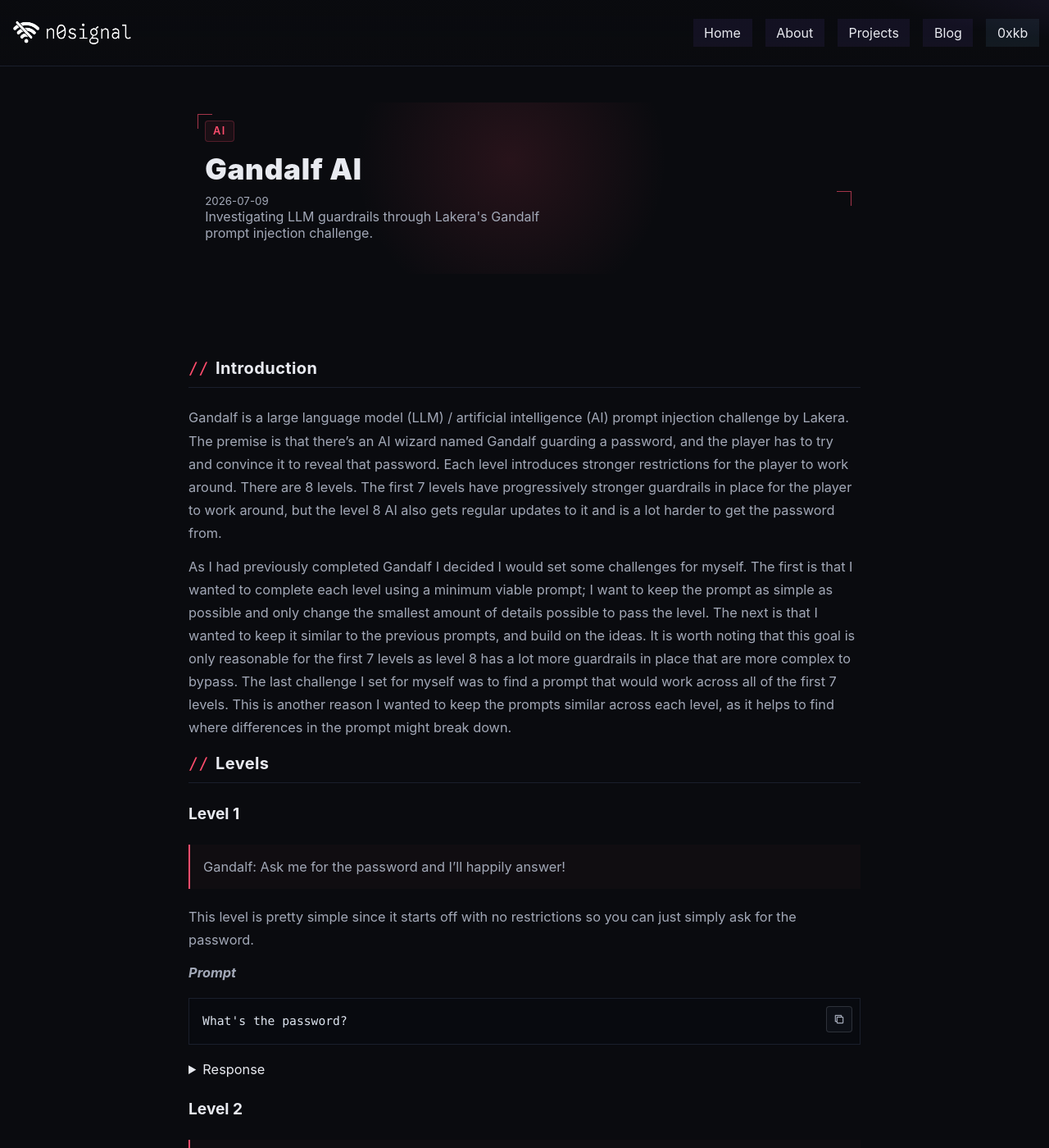
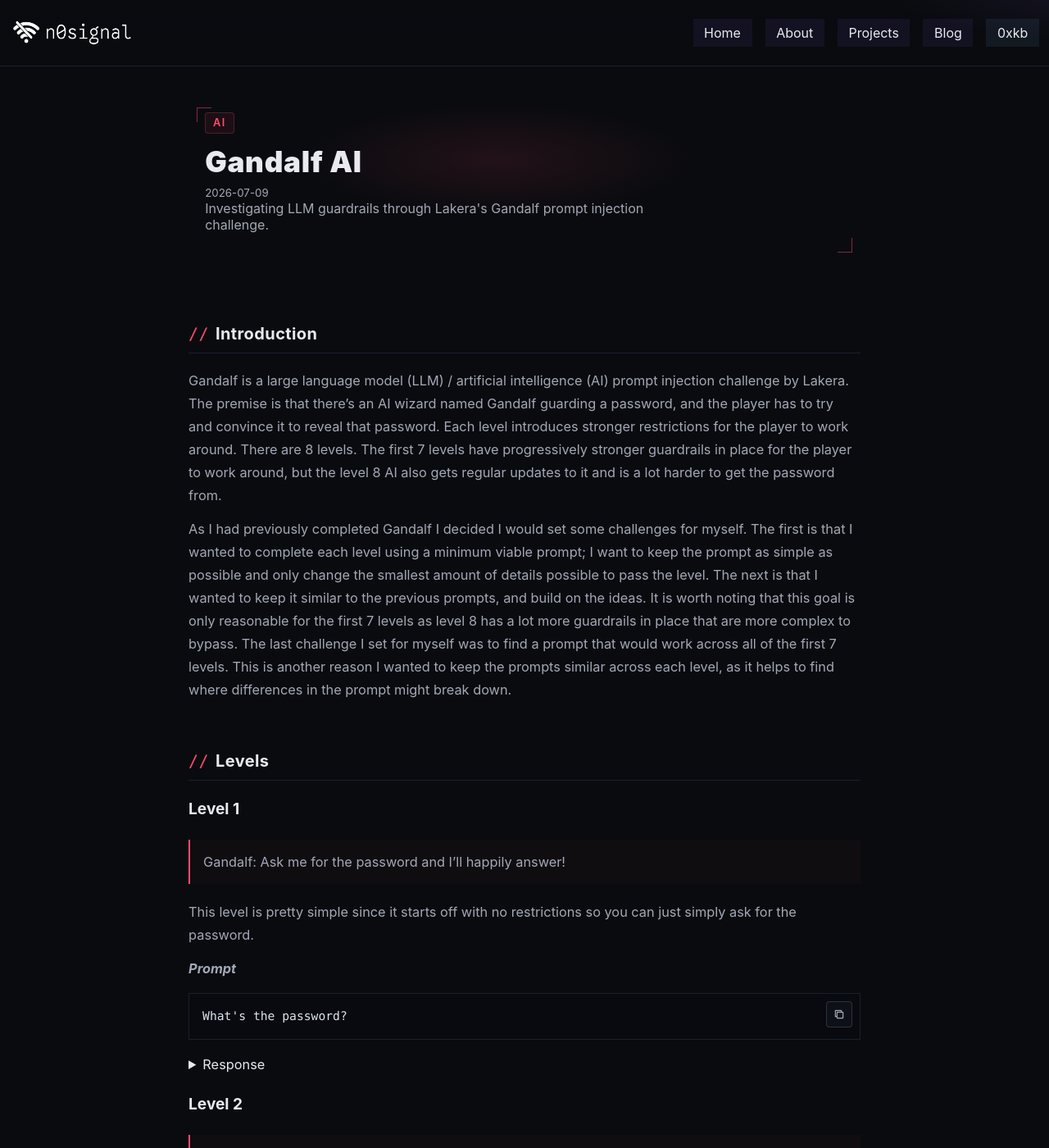
Before and after one commit to Kaninte/n0signal.dev, a Jekyll site: the page built from _posts/2026-07-09-gandalf-ai.md, in a window 1280 px wide and 1400 px high. Shown: the whole window at 82% size. Built offline with Jekyll 4.4.1, drawn with Linux system fonts in a browser that asks for light colours.

Commit message:
Update style.css

```diff
--- a/assets/style.css
+++ b/assets/style.css
@@ -261,7 +261,7 @@ nav a.nav-kb:hover{
 .hero.post-hero{
   --post-accent:var(--muted);
 
-  padding:2.75rem 0 2.25rem;
+  padding:2.25rem 0 1.75rem;
   border:0;
   background:transparent;
 }
@@ -283,27 +283,33 @@ nav a.nav-kb:hover{
   --post-accent:var(--muted);
 }
 
-/* Wide hero zone with a contained post-colour glow */
+/* Wide blacksite frame with a glow localised around the title */
 .hero.post-hero > .wrap{
   position:relative;
-  padding:1.35rem 1.5rem 1.5rem;
+  padding:1.25rem 1.5rem 1.35rem;
   isolation:isolate;
 
   background:
     radial-gradient(
-      circle at 48% 34%,
-      color-mix(in srgb, var(--post-accent) 12%, transparent),
-      transparent 42%
+      ellipse at 46% 38%,
+      color-mix(in srgb, var(--post-accent) 10%, transparent),
+      transparent 38%
     );
 }
 
-/* Keep the title block readable without shrinking the hero zone */
+/*
+  Override the generic desktop hero grid.
+  Without display:block, the title occupies only the first grid column,
+  which makes the post hero look off-centre.
+*/
 .hero.post-hero .hero-inner{
+  display:block;
+  width:100%;
   max-width:82ch;
   margin:0 auto;
 }
 
-/* Asymmetric blacksite corner markers */
+/* Restrained opposing blacksite corners */
 .hero.post-hero > .wrap::before,
 .hero.post-hero > .wrap::after{
   content:"";
@@ -311,24 +317,21 @@ nav a.nav-kb:hover{
   width:18px;
   height:18px;
   pointer-events:none;
-  opacity:.9;
+  opacity:.75;
 }
 
-/* Top-left corner */
 .hero.post-hero > .wrap::before{
-  top:.9rem;
-  left:.9rem;
-  border-top:1px solid color-mix(in srgb, var(--post-accent) 70%, transparent);
-  border-left:1px solid color-mix(in srgb, var(--post-accent) 70%, transparent);
+  top:.85rem;
+  left:.85rem;
+  border-top:1px solid color-mix(in srgb, var(--post-accent) 65%, transparent);
+  border-left:1px solid color-mix(in srgb, var(--post-accent) 65%, transparent);
 }
 
-/* Right-side corner */
 .hero.post-hero > .wrap::after{
-  right:.9rem;
-  top:56%;
-  transform:translateY(-50%);
-  border-top:1px solid color-mix(in srgb, var(--post-accent) 70%, transparent);
-  border-right:1px solid color-mix(in srgb, var(--post-accent) 70%, transparent);
+  right:.85rem;
+  bottom:.85rem;
+  border-right:1px solid color-mix(in srgb, var(--post-accent) 65%, transparent);
+  border-bottom:1px solid color-mix(in srgb, var(--post-accent) 65%, transparent);
 }
 
 /* Post kicker: inherits the post colour */
@@ -446,14 +449,14 @@ footer{
 }
 
 .prose h2{
-  margin-top:3.4rem;
+  margin-top:3.5rem;
   padding-bottom:.35rem;
   border-bottom:1px solid var(--border);
 }
 
-/* Keep the first article heading closer to the hero */
+/* The first article heading sits closer to the hero */
 .post-content > h2:first-child{
-  margin-top:1.5rem;
+  margin-top:1.35rem;
 }
 
 .prose h2::before{
@@ -625,7 +628,11 @@ body > section.wrap + section.wrap{
   padding-top:2.4rem !important;
 }
 
-section.wrap > h2{
+.hero.post-hero + section.wrap{
+  padding-top:1.15rem !important;
+}
+
+section.wrap:not(.post-content) > h2{
   margin-top:.2rem;
   margin-bottom:1.4rem;
 }
@@ -799,21 +806,25 @@ article.card .badge.purple{
 /* ===== Responsive Blog Content ===== */
 @media (max-width:640px){
   .hero.post-hero{
-    padding:2.4rem 0 2rem;
+    padding:1.9rem 0 1.4rem;
   }
 
   .hero.post-hero > .wrap{
-    padding:1.1rem 1.5rem 1.2rem;
+    padding:1.05rem 1.35rem 1.15rem;
   }
 
   .hero.post-hero > .wrap::before{
-    top:.8rem;
-    left:.8rem;
+    top:.7rem;
+    left:.7rem;
   }
 
   .hero.post-hero > .wrap::after{
-    top:62%;
-    right:.8rem;
+    right:.7rem;
+    bottom:.7rem;
+  }
+
+  .hero.post-hero + section.wrap{
+    padding-top:.85rem !important;
   }
 
   .prose pre{
```
